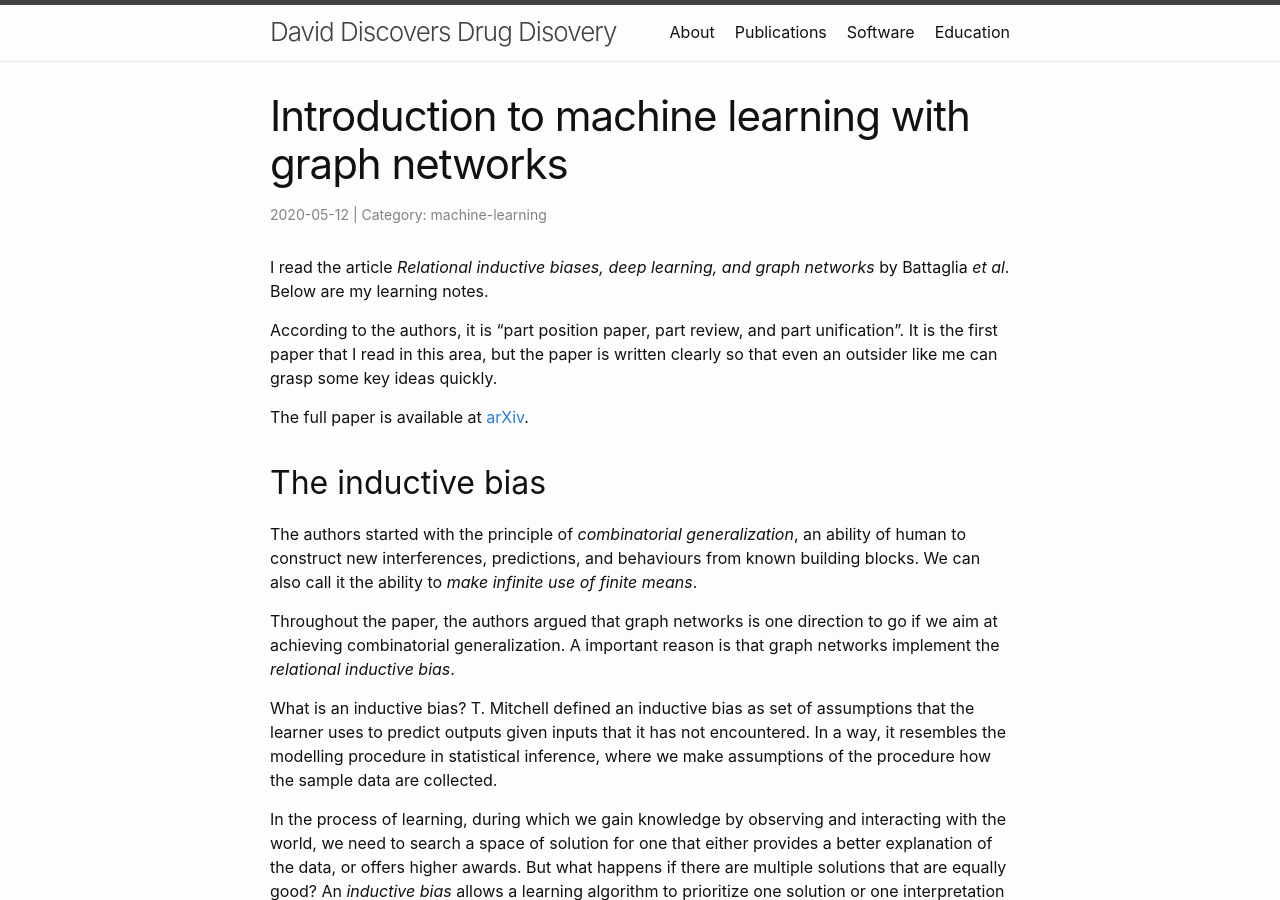
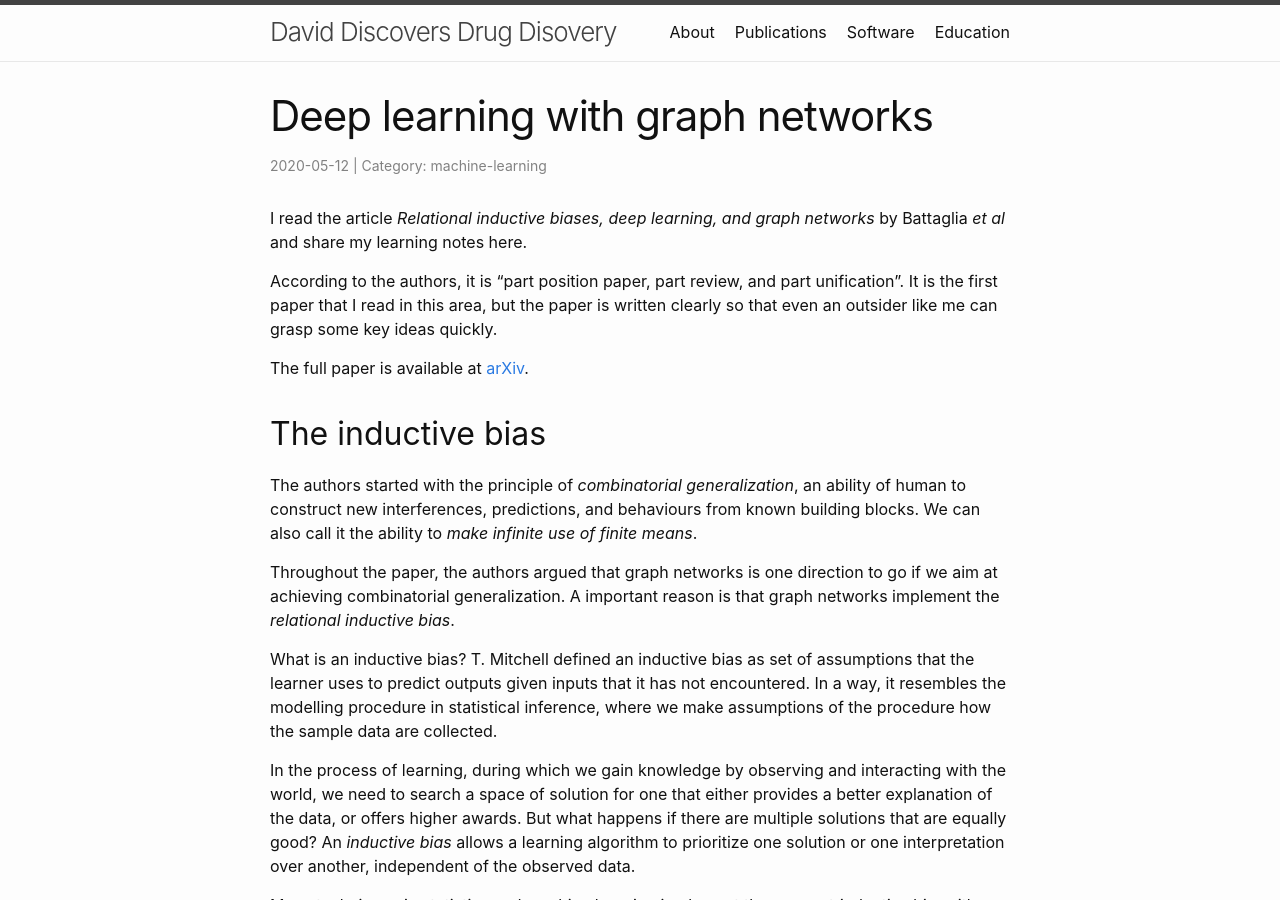
Before and after one commit to Accio/accio.github.io, a Jekyll site: the page built from _posts/2020-05-12-graph-networks.md, in a window 1280 px wide and 900 px high. Built offline with Jekyll 4.4.1, drawn with Linux system fonts in a browser that asks for light colours; comment, search, counter and statistics services are not loaded.

Commit message:
use a more proper title

```diff
--- a/_posts/2020-05-12-graph-networks.md
+++ b/_posts/2020-05-12-graph-networks.md
@@ -1,13 +1,13 @@
 ---
 layout: post
 title: >-
-  Introduction to machine learning with graph networks
+  Deep learning with graph networks
 category: machine-learning
 tags: inductive biases, deep learning, graph networks
 ---
 
 I read the article *Relational inductive biases, deep learning, and graph
-networks* by Battaglia *et al*. Below are my learning notes.
+networks* by Battaglia *et al* and share my learning notes here.
 
 According to the authors, it is "part position paper, part review, and part
 unification". It is the first paper that I read in this area, but the paper is
```
